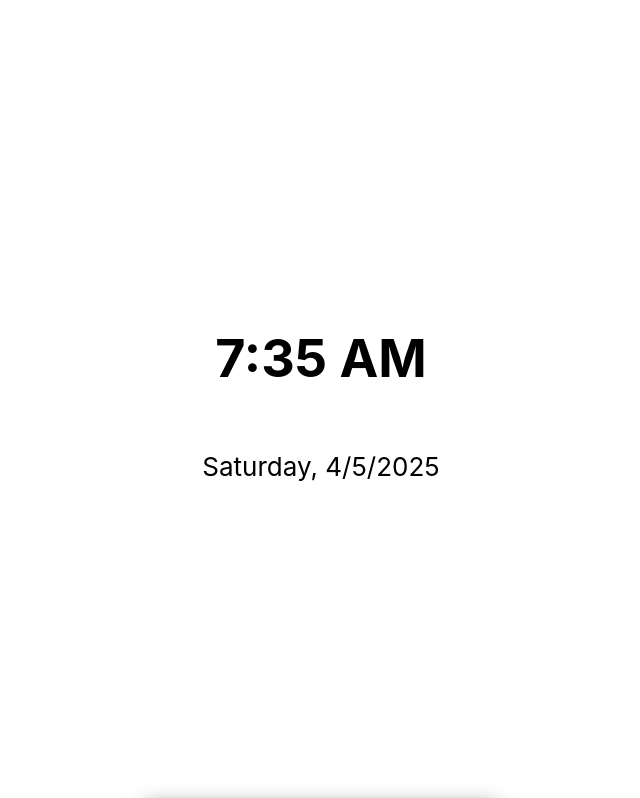
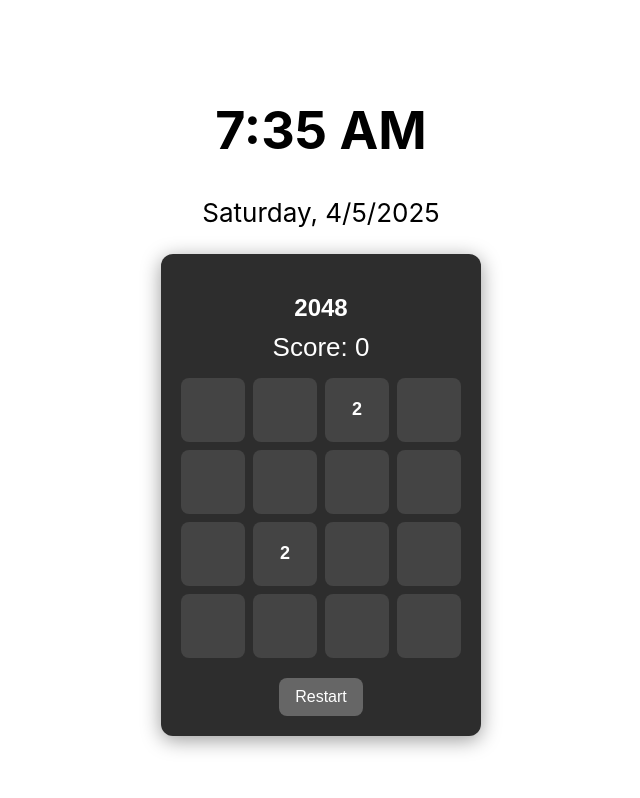
Before and after one commit to jsprof452/web-dashboard, a React (Create React App) app in the folder web-dashboard/: page / in a window 1280 px wide. Shown: the top 798 px of the page, without its empty margins (319-959 px from the left). Built offline with nearby package versions, Linux system fonts and the light colour scheme.

Commit message:
Add DateTime component

```diff
--- a/web-dashboard/src/App.css
+++ b/web-dashboard/src/App.css
@@ -5,8 +5,10 @@
 
 
 
-.App-header {
+.App-body {
   /* background-image: url("./assets/mountain.jpg"); */
+  display: grid;
+
   background-color: white;
   background-repeat: no-repeat;
   background-position: center;
--- a/web-dashboard/src/App.js
+++ b/web-dashboard/src/App.js
@@ -1,37 +1,17 @@
 import './App.css';
 import React2048 from "./components/2048minigame.js"
+import DateTime from './components/DateTime.js';
 
 function App() {
 
-  /*const day = new Intl.DateTimeFormat('en-US', {
-    weekday: 'long',
-  }).format(new Date())*/
-
-  const day = new Date().getDay();
-  const days = ["Sunday", "Monday", "Tuesday", "Wednesday", "Thursday", "Friday", "Saturday"]
-
-  const date = new Intl.DateTimeFormat('en-US', {
-    year: 'numeric',
-    month: 'numeric',
-    day: 'numeric',
-  }).format(new Date())
-
-  const time = new Intl.DateTimeFormat('en-US', {
-    hour: 'numeric',
-    minute: 'numeric',
-  }).format(new Date())
-
   return (
     <div className="App">
-      <header className="App-header">
-        <h1>
-          {time}
-        </h1>
-        <p>{days[day]}, {date}</p>
+      <div className="App-body">
+        <DateTime />
+        <React2048 />
 
-      </header>
+      </div>
 
-      <React2048 />
     </div>
   );
 }
--- /dev/null
+++ b/web-dashboard/src/components/DateTime.js
@@ -0,0 +1,37 @@
+import React from "react";
+
+function DateTime()
+{
+
+  const day = new Date().getDay();
+  const days = ["Sunday", "Monday", "Tuesday", "Wednesday", "Thursday", "Friday", "Saturday"]
+
+  const date = new Intl.DateTimeFormat('en-US', {
+    year: 'numeric',
+    month: 'numeric',
+    day: 'numeric',
+  }).format(new Date())
+
+  const time = new Intl.DateTimeFormat('en-US', {
+    hour: 'numeric',
+    minute: 'numeric',
+  }).format(new Date())
+
+    return(
+
+
+        <div className="date-time">
+
+        <h1>
+          {time}
+        </h1>
+        <p>{days[day]}, {date}</p>
+
+        </div>
+
+
+    )
+}
+
+
+export default DateTime
```
